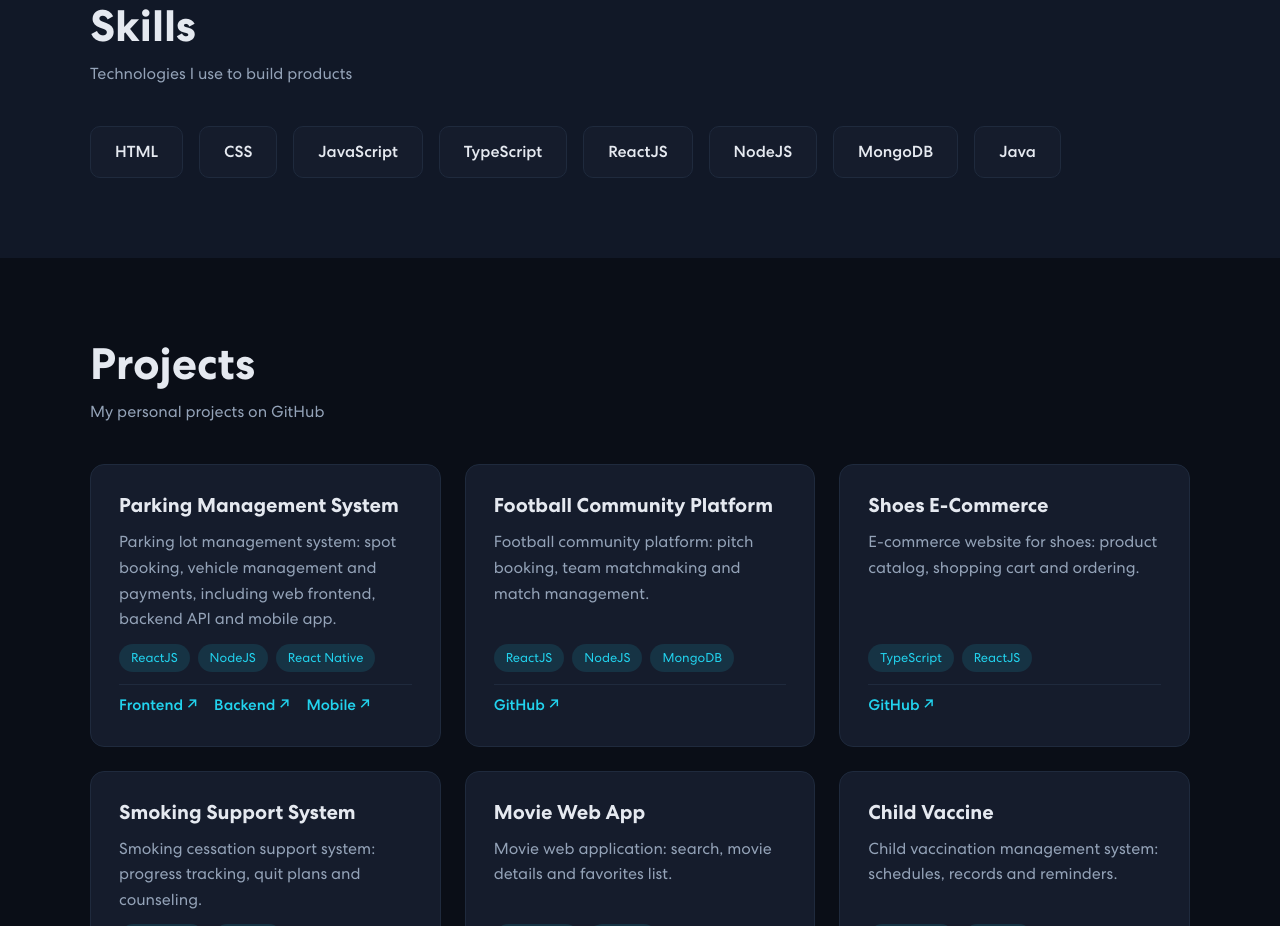
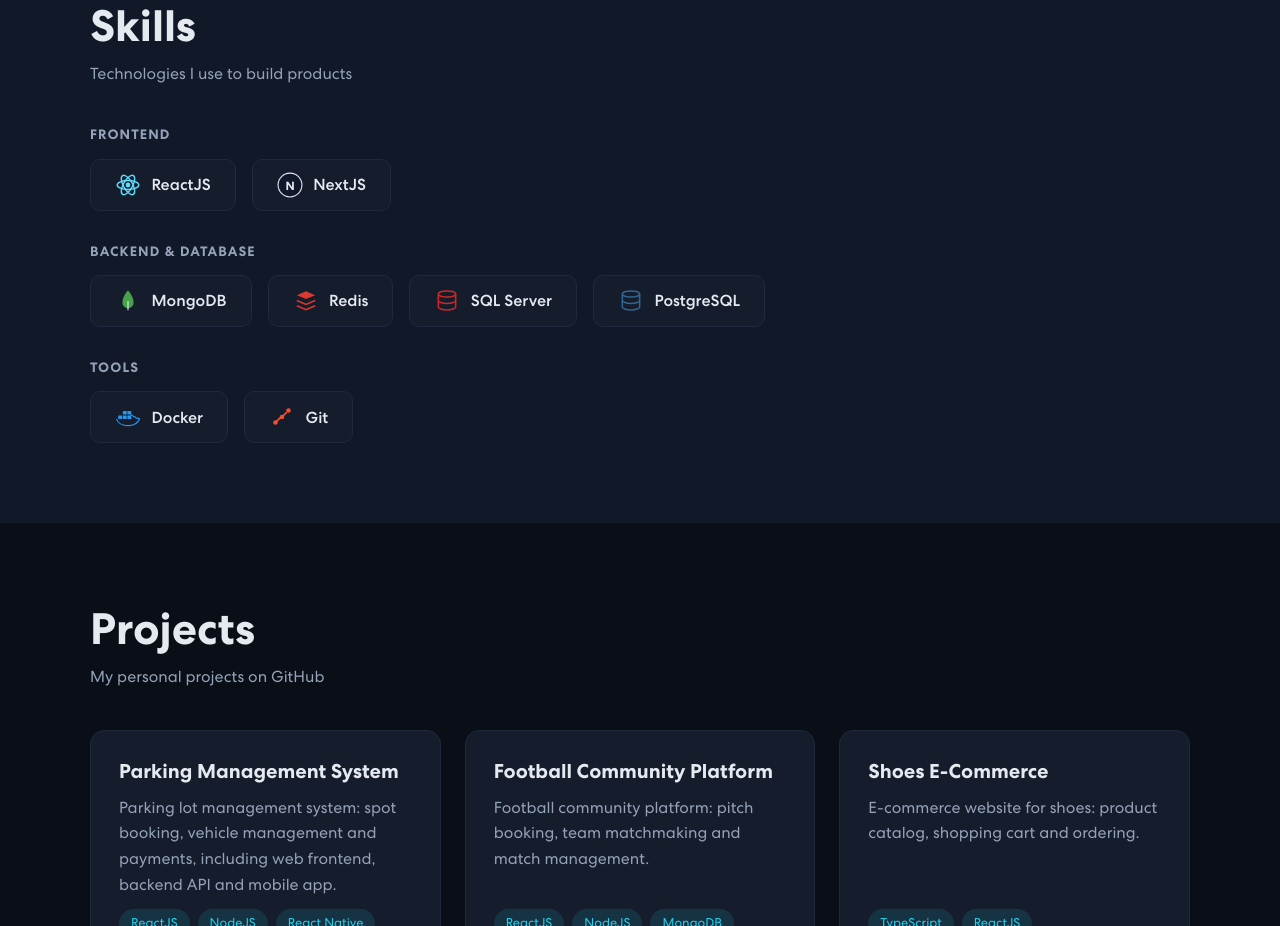
Before and after one commit to locphamxuan/XuanLoc_Portfolio, a React (Create React App) app: page / in a window 1280 px wide. Shown: the part 880-1806 px from the top of the page. Built offline with nearby package versions, Linux system fonts and the light colour scheme.

Commit message:
Redesign Skills section with grouped, iconized tech stack
Replaces the flat skill badge list with ReactJS, NextJS, MongoDB,
Redis, SQL Server, PostgreSQL, Docker and Git grouped into
Frontend / Backend & Database / Tools, each with a hand-drawn
inline SVG icon.

```diff
--- a/src/App.css
+++ b/src/App.css
@@ -256,6 +256,21 @@ a {
   background-color: var(--bg-soft);
 }
 
+.skills-groups {
+  display: flex;
+  flex-direction: column;
+  gap: 2rem;
+}
+
+.skills-group-title {
+  font-size: 0.85rem;
+  font-weight: 600;
+  letter-spacing: 0.08em;
+  text-transform: uppercase;
+  color: var(--text-muted);
+  margin-bottom: 1rem;
+}
+
 .skills-grid {
   list-style: none;
   display: flex;
@@ -264,12 +279,15 @@ a {
 }
 
 .skill-badge {
+  display: inline-flex;
+  align-items: center;
+  gap: 0.65rem;
   padding: 0.75rem 1.5rem;
   border: 1px solid var(--border);
   border-radius: 10px;
   background-color: var(--card);
   font-weight: 500;
-  transition: all 0.25s ease;
+  transition: border-color 0.25s ease, transform 0.25s ease;
 }
 
 .skill-badge:hover {
--- a/src/components/Skills.js
+++ b/src/components/Skills.js
@@ -1,15 +1,110 @@
 import TrackVisibility from "react-on-screen";
 import "animate.css";
 
-const SKILLS = [
-  "HTML",
-  "CSS",
-  "JavaScript",
-  "TypeScript",
-  "ReactJS",
-  "NodeJS",
-  "MongoDB",
-  "Java",
+const ReactIcon = () => (
+  <svg viewBox="0 0 24 24" width="26" height="26" aria-hidden="true">
+    <circle cx="12" cy="12" r="2.2" fill="#61dafb" />
+    <g fill="none" stroke="#61dafb" strokeWidth="1.3">
+      <ellipse cx="12" cy="12" rx="10" ry="4.2" />
+      <ellipse cx="12" cy="12" rx="10" ry="4.2" transform="rotate(60 12 12)" />
+      <ellipse cx="12" cy="12" rx="10" ry="4.2" transform="rotate(120 12 12)" />
+    </g>
+  </svg>
+);
+
+const NextIcon = () => (
+  <svg viewBox="0 0 24 24" width="26" height="26" aria-hidden="true">
+    <circle cx="12" cy="12" r="11" fill="#0f172a" stroke="#e5e9f0" strokeWidth="1" />
+    <text x="12" y="16.5" textAnchor="middle" fontSize="11" fontWeight="700" fill="#e5e9f0">
+      N
+    </text>
+  </svg>
+);
+
+const MongoIcon = () => (
+  <svg viewBox="0 0 24 24" width="26" height="26" aria-hidden="true">
+    <path
+      d="M12 2c3.2 3.7 5.2 7.6 5.2 11.4a5.2 5.2 0 1 1-10.4 0C6.8 9.6 8.8 5.7 12 2z"
+      fill="#47a248"
+    />
+    <path d="M12 12v8.5" stroke="#e5e9f0" strokeWidth="1" fill="none" />
+  </svg>
+);
+
+const RedisIcon = () => (
+  <svg viewBox="0 0 24 24" width="26" height="26" aria-hidden="true">
+    <path d="M12 3l8.5 3.6L12 10.2 3.5 6.6 12 3z" fill="#dc382d" />
+    <path d="M3.5 11.6 12 15.2l8.5-3.6" stroke="#dc382d" strokeWidth="1.4" fill="none" />
+    <path d="M3.5 16.4 12 20l8.5-3.6" stroke="#dc382d" strokeWidth="1.4" fill="none" />
+  </svg>
+);
+
+const DockerIcon = () => (
+  <svg viewBox="0 0 24 24" width="26" height="26" aria-hidden="true">
+    <g fill="#2496ed">
+      <rect x="3" y="10.5" width="3.6" height="3.4" rx="0.4" />
+      <rect x="7.2" y="10.5" width="3.6" height="3.4" rx="0.4" />
+      <rect x="11.4" y="10.5" width="3.6" height="3.4" rx="0.4" />
+      <rect x="7.2" y="6.4" width="3.6" height="3.4" rx="0.4" />
+      <rect x="11.4" y="6.4" width="3.6" height="3.4" rx="0.4" />
+    </g>
+    <path
+      d="M1.5 14.2c1.4 3.6 4.8 5.8 10.5 5.8s9.3-2.6 10.7-6.4c-.9-.6-2-.8-3.1-.4-.4-1-1.4-1.6-2.4-1.5-.5-1-1.6-1.6-2.7-1.4"
+      fill="none"
+      stroke="#2496ed"
+      strokeWidth="1.1"
+      strokeLinecap="round"
+      strokeLinejoin="round"
+    />
+  </svg>
+);
+
+const GitIcon = () => (
+  <svg viewBox="0 0 24 24" width="26" height="26" aria-hidden="true">
+    <g fill="none" stroke="#f05032" strokeWidth="1.6" strokeLinecap="round">
+      <line x1="7.5" y1="15.5" x2="10.5" y2="12.5" />
+      <line x1="13.5" y1="10.5" x2="16" y2="8" />
+    </g>
+    <circle cx="6" cy="17" r="2.1" fill="#f05032" />
+    <circle cx="18" cy="6" r="2.1" fill="#f05032" />
+    <circle cx="12" cy="12" r="2.1" fill="#f05032" />
+  </svg>
+);
+
+const DatabaseIcon = ({ color }) => (
+  <svg viewBox="0 0 24 24" width="26" height="26" aria-hidden="true">
+    <g fill="none" stroke={color} strokeWidth="1.4">
+      <ellipse cx="12" cy="5.5" rx="8" ry="2.8" />
+      <path d="M4 5.5v6c0 1.5 3.6 2.8 8 2.8s8-1.3 8-2.8v-6" />
+      <path d="M4 11.5v6c0 1.5 3.6 2.8 8 2.8s8-1.3 8-2.8v-6" />
+    </g>
+  </svg>
+);
+
+const SKILL_GROUPS = [
+  {
+    category: "Frontend",
+    items: [
+      { name: "ReactJS", icon: <ReactIcon /> },
+      { name: "NextJS", icon: <NextIcon /> },
+    ],
+  },
+  {
+    category: "Backend & Database",
+    items: [
+      { name: "MongoDB", icon: <MongoIcon /> },
+      { name: "Redis", icon: <RedisIcon /> },
+      { name: "SQL Server", icon: <DatabaseIcon color="#cc2927" /> },
+      { name: "PostgreSQL", icon: <DatabaseIcon color="#336791" /> },
+    ],
+  },
+  {
+    category: "Tools",
+    items: [
+      { name: "Docker", icon: <DockerIcon /> },
+      { name: "Git", icon: <GitIcon /> },
+    ],
+  },
 ];
 
 export const Skills = () => (
@@ -22,11 +117,21 @@ export const Skills = () => (
             <p className="section-subtitle">
               Technologies I use to build products
             </p>
-            <ul className="skills-grid">
-              {SKILLS.map((skill) => (
-                <li key={skill} className="skill-badge">{skill}</li>
+            <div className="skills-groups">
+              {SKILL_GROUPS.map((group) => (
+                <div className="skills-group" key={group.category}>
+                  <h3 className="skills-group-title">{group.category}</h3>
+                  <ul className="skills-grid">
+                    {group.items.map((skill) => (
+                      <li key={skill.name} className="skill-badge">
+                        {skill.icon}
+                        <span>{skill.name}</span>
+                      </li>
+                    ))}
+                  </ul>
+                </div>
               ))}
-            </ul>
+            </div>
           </div>
         )}
       </TrackVisibility>
```
